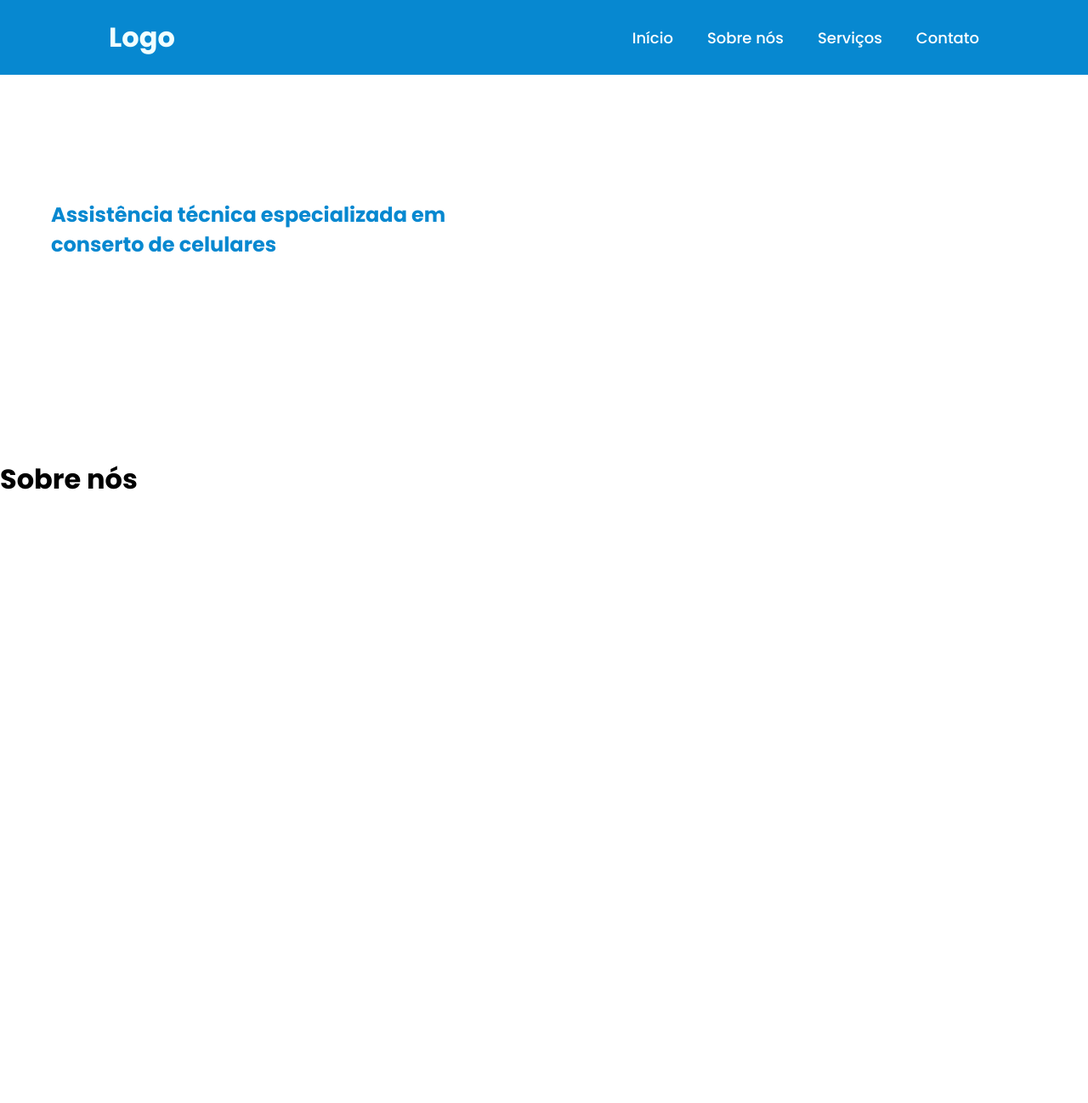
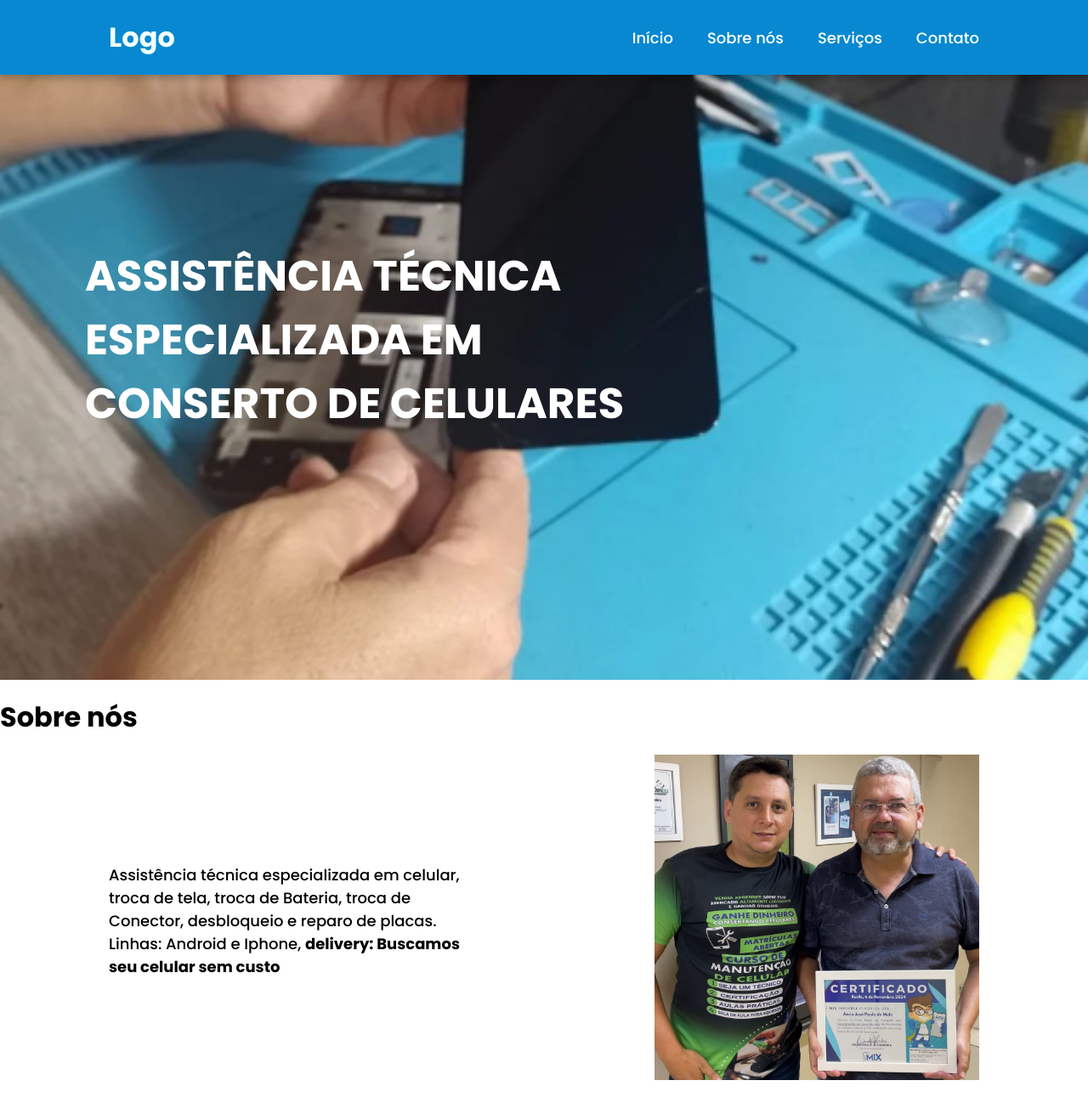
Before and after one commit to AecioJose189/site_em_react, a React (Vite) app in the folder site_am_cell/: page / in a window 1280 px wide. Shown: the whole page at 85% size. Before the commit the page ends 800 px from the top, so only its background shows below. Built offline with nearby package versions, Linux system fonts and the light colour scheme.

Commit message:
adicionando_fotos

```diff
--- a/site_am_cell/src/components/Carroseltr.css
+++ b/site_am_cell/src/components/Carroseltr.css
@@ -5,11 +5,14 @@
     display: flex;
     justify-content: space-between;
     align-items: center;
+    background-image: url('../assets/image/consertando_foto.png');
+    min-height: 100vh;
     background-size: cover;
     background-position: center;
 }
 .carrossel-head h1{
-    color: #0788D0;
-    width: 40%;
-    margin-left: 60px;
+    color: #ffffff;
+    width: 50%;
+    margin-left: 100px;
+    font-size: 50px;
 }
--- a/site_am_cell/src/components/Carrossel.tsx
+++ b/site_am_cell/src/components/Carrossel.tsx
@@ -3,7 +3,7 @@ import './Carroseltr.css'
 function Carrossel() {
     return (
         <section className='carrossel-head'>
-            <h1>Assistência técnica especializada em conserto de celulares</h1>
+            <h1>ASSISTÊNCIA TÉCNICA ESPECIALIZADA EM CONSERTO DE CELULARES</h1>
         </section>
     )
 }
--- a/site_am_cell/src/components/Navbar.css
+++ b/site_am_cell/src/components/Navbar.css
@@ -9,6 +9,7 @@
     justify-content: space-between;
     align-items: center;
     z-index: 100;
+    box-shadow: 0px 4px 10px rgba(0, 0, 0, 0.25);
 }
 .logo{
     font-size: 32px;
--- /dev/null
+++ b/site_am_cell/src/components/SobreNos.css
@@ -0,0 +1,17 @@
+
+.header-sobrenos{
+    margin-top: 20px;
+}
+.separadores{
+    position: relative;
+    padding: 20px 10%;
+    font-size: 18px;
+    font-weight: 500;
+    display: flex;
+    justify-content: space-between;
+    align-items: center;
+    z-index: 100;
+}
+.separadores .left{
+    margin-right: 20%;
+}
--- a/site_am_cell/src/components/SobreNos.tsx
+++ b/site_am_cell/src/components/SobreNos.tsx
@@ -1,8 +1,22 @@
-
-
+import imagem_direita from '../assets/image/foto_padding_left.png'
+import './SobreNos.css'
 function SobreNos(){
     return(
-        <h1>Sobre nós</h1>
+        <div>
+            <header className='header-sobrenos'>
+                <h1>Sobre nós</h1>
+            </header>
+            <div className='separadores'>
+                <section className='left'>
+                    <p>Assistência técnica especializada em celular, troca de tela,
+                        troca de Bateria, troca de Conector, desbloqueio e reparo de placas.
+                        Linhas: Android e Iphone, <strong>delivery: Buscamos seu celular sem custo</strong> </p>
+                </section>
+                <section className='right'>
+                    <img src={imagem_direita} alt="" />
+                </section>
+            </div>
+        </div>
     )
 }
 
```
Also changed, not shown: site_am_cell/src/assets/image/consertando_foto.png (added).
